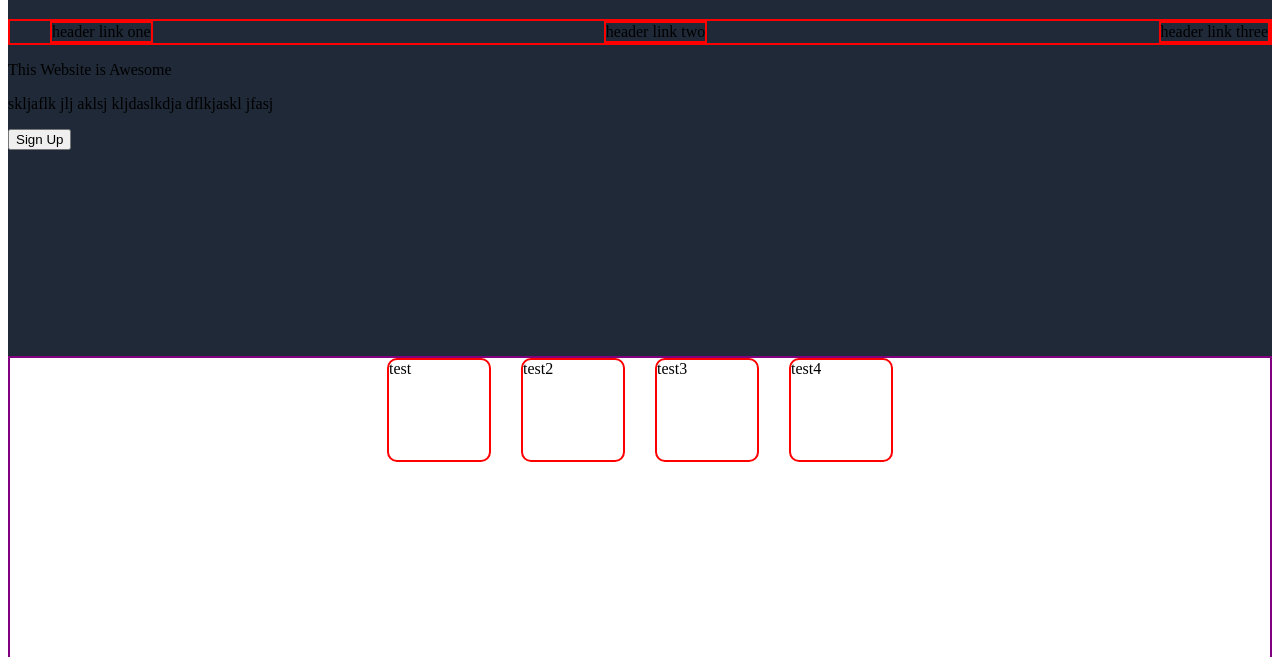
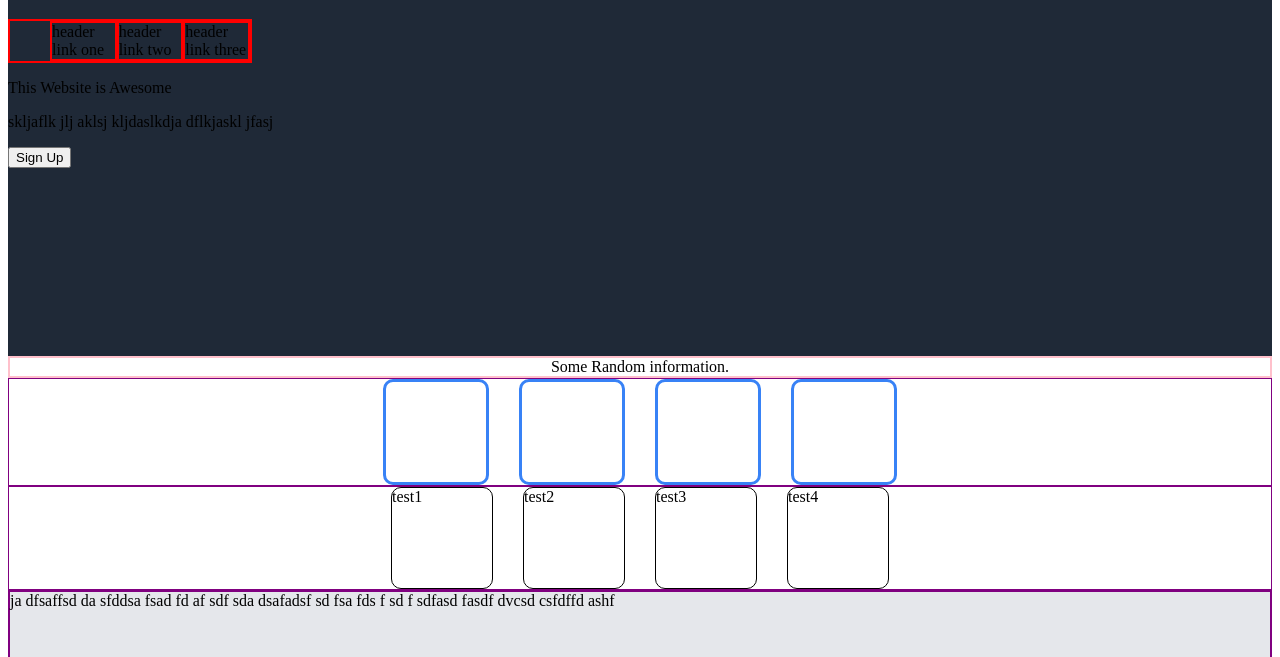
Before and after one commit to Deven10199/odin-landing-page-new, a plain HTML site: page index.html in a window 1280 px wide. Shown: the part 65-722 px from the top of the page. Drawn offline with Linux system fonts and the light colour scheme.

Commit message:
Added a new section

```diff
--- a/index.html
+++ b/index.html
@@ -31,24 +31,30 @@
             <button class = 'button1'>Sign Up</button>
     </div>
 
+        <div class = 'infotitle'>Some Random information.</div>
 
     <div class ='siteinfo'>
 
-        <div class="box1">
-            <div class='box1text'>test</div>
-        </div>
+            <div class="box1"></div>
 
-        <div class="box2">
-            <div class='box2text'>test2</div>
-        </div>
+            <div class="box2"></div>
 
-        <div class="box3">
-            <div class='box3text'>test3</div>
-        </div>
+            <div class="box3"></div>
 
-        <div class="box4">
-            <div class='box4text'>test4</div>
-        </div>
+            <div class="box4"></div>
+
+    </div>
+
+
+    <div class = 'siteinfotext'>
+
+        <div class="box1text">test1</div>
+
+        <div class='box2text'>test2</div>
+
+        <div class='box3text'>test3</div>
+
+        <div class='box4text'>test4</div>
 
     </div>
 
--- a/styles.css
+++ b/styles.css
@@ -1,6 +1,14 @@
+.body{
+    display: flex;
+}
+
+
+
+
+
 .header{
+    justify-content: center;
     height: 400px;
-    width: auto;
     background-color: #1f2937;
 }
 
@@ -14,48 +22,92 @@
 .info, li, ul{
     display: flex;
     font: 300;
+    width: 200px;
     list-style: none;
     justify-content: space-between;
     border: 2px solid red
 }
 
+.infotitle{
+    display: flex;
+    width: auto;
+    border: 2px solid pink;
+    justify-content:center ;
+
+}
+
 .siteinfo{
     display: flex;
-    height: 300px;
+    height: auto;
     width: auto;
     gap: 30px;
     justify-content: center;
+    border: 1px solid purple;
+}
+
+
+
+
+.box1,.box2,
+.box3,.box4{
+    display: flex;
+    height: 100px;
+    width: 100px;
+    border: 3px solid #3882f6 ;
+    border-radius: 10px;
+}
+
+
+.siteinfotext{
+    display: flex;
+    height: auto;
+    width: auto;
+    gap: 30px;
+    justify-content: center;
+    border: 1px solid purple;
+
+}
+
+.box1text,.box2text,
+.box3text,.box4text {
+
+    height: 100px;
+    width: 100px;
+    border: 1px solid black ;
+    border-radius: 10px;
+
+}
+
+
+
+
+
+
+
+
+
+
+.quotebox {
+    display: flex;
+    height: 300px;
+    width:auto;
+    background-color: #E5E7EB ;
     border: 2px solid purple;
 }
 
 
-.box1,.box2,
-.box3,.box4{
-    height: 100px;
-    width: 100px;
-    border: 2px solid red;
-    border-radius: 10px;
-}
-
-.quotebox {
-    display: flex;
-    height: 400px;
-    width:auto;
-    background-color: #E5E7EB ;
-}
-
-
 .cta{
-
     justify-self: center;
     background-color: #3882f6;
     height: 70px;
     width: 600px;
     border-radius: 5px;
+    border: 2px solid purple;
 }
 
 .button2{
     border: 1px solid #E5E7EB ;
     border-radius: 2px;
     background-color: #3882f6;
+
 }
```
